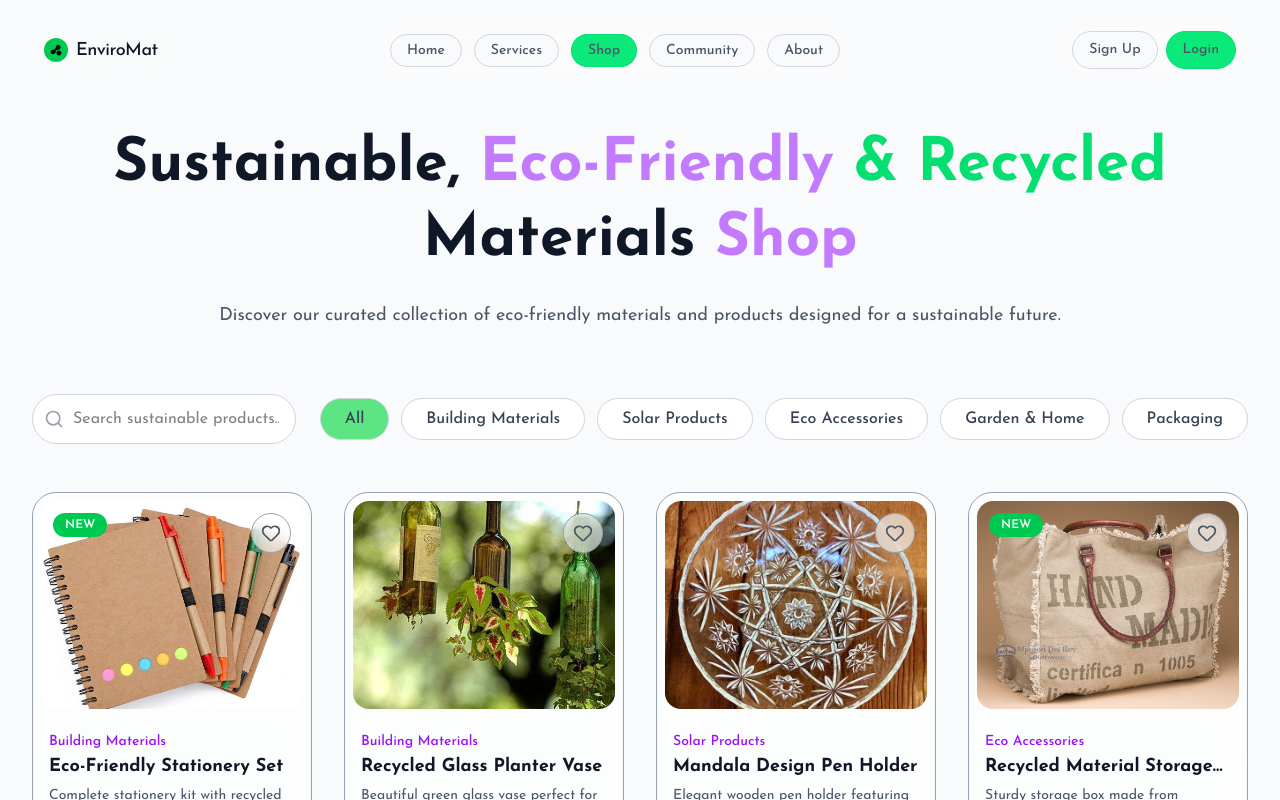
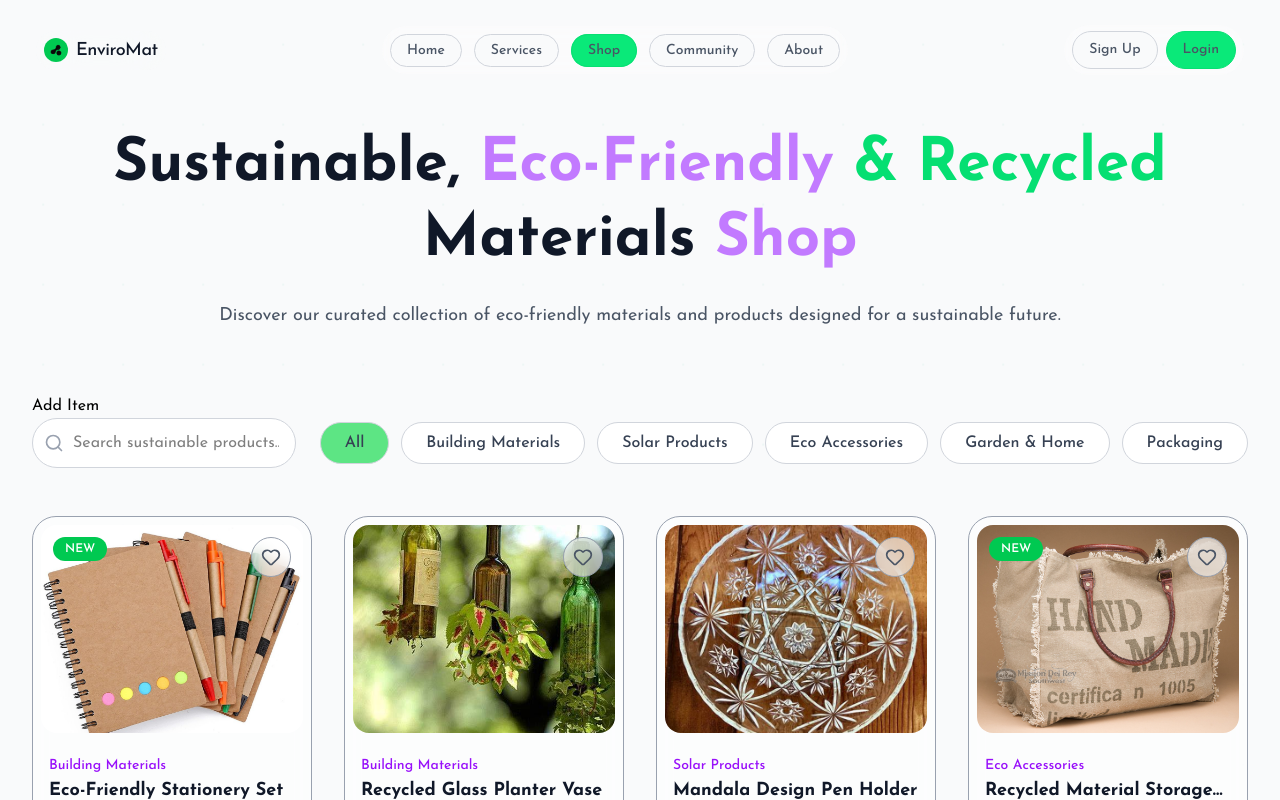
Before and after one commit to subratamondalnsec/EnviroMat, a React (Vite) app in the folder frontend/: page /shop in a window 1280 px wide. Shown: the top 800 px of the page. Built offline with nearby package versions, Linux system fonts and the light colour scheme.

Commit message:
Add: Include button for adding items in the Shop component

```diff
--- a/frontend/src/Pages/Shop.jsx
+++ b/frontend/src/Pages/Shop.jsx
@@ -315,6 +315,11 @@ const Shop = () => {
                   </div>
                 )}
               </div>
+              <div>
+                <button>
+                  Add Item
+                </button>
+              </div>
 
               {/* Search and Filter Section */}
               <div className="mb-12">
```
